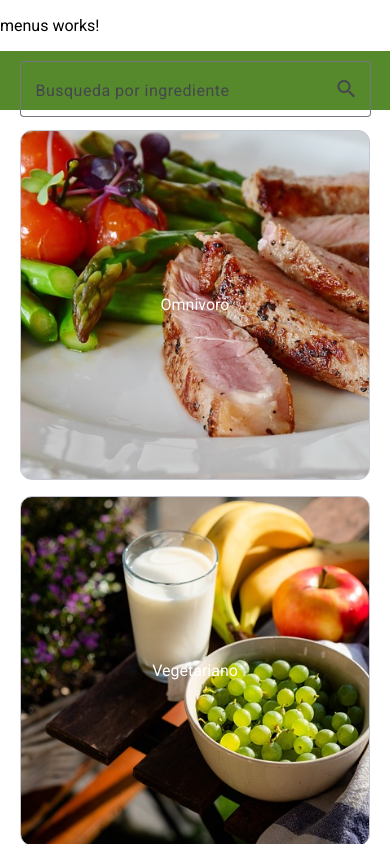
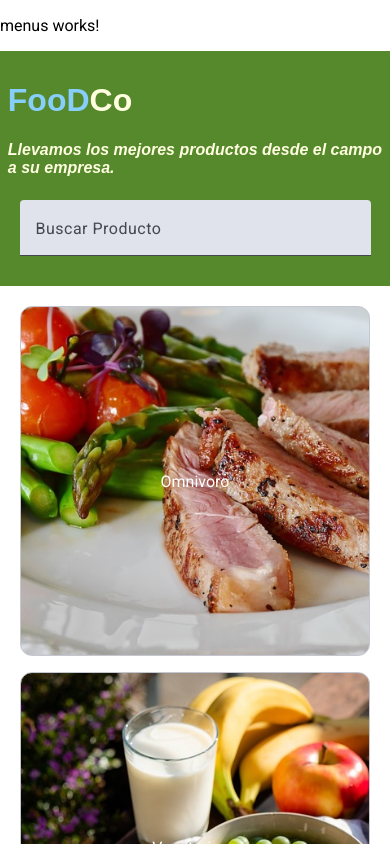
Before and after one commit to Cristobal-galaz/Proyecto-FooDCo-Ltda, an Angular app: page /menus in a window 390 px wide. Shown: the top 844 px of the page. Built offline with nearby package versions, Linux system fonts and the light colour scheme.

Commit message:
Lista-Menus 01/09/2024

```diff
--- /dev/null
+++ b/src/app/modulos/cliente/listar-menus/filtrar-producto/filtrar-producto.component.html
@@ -0,0 +1,32 @@
+<mat-accordion>
+    <mat-expansion-panel hideToggle>
+      <mat-expansion-panel-header>
+        <mat-panel-title> Filtrar Alimentos</mat-panel-title>
+      </mat-expansion-panel-header>
+
+      <section class="example-section">
+        <span class="example-list-section">
+          <mat-checkbox
+            class="example-margin"
+            [checked]="task().completed"
+            [indeterminate]="partiallyComplete()"
+            (change)="update($event.checked)"
+          >
+            {{task().name}}
+          </mat-checkbox>
+        </span>
+        <span class="example-list-section">
+          <ul>
+            @for (subtask of task().subtasks; track subtask; let i = $index) {
+              <li>
+                <mat-checkbox [checked]="subtask.completed" (change)="update($event.checked, i)">
+                  {{subtask.name}}
+                </mat-checkbox>
+              </li>
+            }
+          </ul>
+        </span>
+      </section>
+
+    </mat-expansion-panel>
+  </mat-accordion>
--- /dev/null
+++ b/src/app/modulos/cliente/listar-menus/filtrar-producto/filtrar-producto.component.ts
@@ -0,0 +1,50 @@
+import {ChangeDetectionStrategy, Component, signal, computed} from '@angular/core';
+import {MatExpansionModule} from '@angular/material/expansion';
+import {FormsModule} from '@angular/forms';
+import {MatCheckboxModule} from '@angular/material/checkbox';
+
+export interface Task {
+  name: string;
+  completed: boolean;
+  subtasks?: Task[];
+}
+@Component({
+  selector: 'app-filtrar-producto',
+  standalone: true,
+  imports: [MatExpansionModule, MatCheckboxModule, FormsModule],
+  templateUrl: './filtrar-producto.component.html',
+  styleUrl: './filtrar-producto.component.scss'
+})
+export class FiltrarProductoComponent {
+  readonly task = signal<Task>({
+    name: 'Categoria',
+    completed: false,
+    subtasks: [
+      {name: 'Desayuno', completed: false},
+      {name: 'Almuerzo', completed: false},
+      {name: 'Cena', completed: false},
+      {name: 'Colación', completed: false},
+    ],
+  });
+
+  readonly partiallyComplete = computed(() => {
+    const task = this.task();
+    if (!task.subtasks) {
+      return false;
+    }
+    return task.subtasks.some(t => t.completed) && !task.subtasks.every(t => t.completed);
+  });
+
+  update(completed: boolean, index?: number) {
+    this.task.update(task => {
+      if (index === undefined) {
+        task.completed = completed;
+        task.subtasks?.forEach(t => (t.completed = completed));
+      } else {
+        task.subtasks![index].completed = completed;
+        task.completed = task.subtasks?.every(t => t.completed) ?? true;
+      }
+      return {...task};
+    });
+  }
+}
--- /dev/null
+++ b/src/app/modulos/cliente/listar-menus/lista-productos/lista-productos.component.html
@@ -0,0 +1,11 @@
+<mat-card appearance="outlined">
+    <mat-card-header>
+      <mat-card-title> Productos Seleccionados</mat-card-title>
+    </mat-card-header>
+    <mat-card-actions>
+        @for(producto of listaProductos; track producto){
+            {{producto}}
+        }
+      <button mat-button>Crear Orden de Compra</button>
+    </mat-card-actions>
+  </mat-card>
--- a/src/app/modulos/cliente/listar-menus/listar-menus.component.html
+++ b/src/app/modulos/cliente/listar-menus/listar-menus.component.html
@@ -1,20 +1,22 @@
 @if(dietaSeleccionada === ''){
 <div class="green-box">
-        <mat-form-field class ="search" appearance="outline" >
-            <mat-label >Busqueda por ingrediente</mat-label>
-            <input matInput placeholder="Escriba algun ingrediente">
-            <mat-icon matSuffix>search</mat-icon>
+    <h1 class="titulo">
+        <span class="titulo-azul">FooD</span><span class="titulo-amarillo">Co</span>
+    </h1>
+    <h2 class="subtitulo">
+        Llevamos los mejores productos desde el campo a su empresa.
+    </h2>
+    <mat-form-field class="search">
+        <mat-label>Buscar Producto</mat-label>
+        <input matInput>
     </mat-form-field>
 </div>
 
+
 <div class="card-container">
     @for (dieta of dietas; track dieta.nombre){
-        <mat-card
-            class="card"
-            appearance="outlined"
-            [ngStyle]="{'background-image': 'url(' + dieta.imagen + ')'}"
-            (click) ="seleccionarDieta(dieta.nombre)"
-        >
+    <mat-card class="card" appearance="outlined" [ngStyle]="{'background-image': 'url(' + dieta.imagen + ')'}"
+        (click)="seleccionarDieta(dieta.nombre)">
         <mat-card-content class="card-content">
             {{dieta.nombre}}
         </mat-card-content>
@@ -22,15 +24,17 @@
     }
 </div>
 }
+
 @else{
+    <div class="body">
+        <div class="left-column">
+            <app-filtrar-producto></app-filtrar-producto>
+        </div>
+        <div class="center-column">
             <div class="card-container">
                 @for (dieta of dietas; track $index){
-            <mat-card
-            class="item types"
-            appearance="outlined"
-            [ngStyle]="{'background-image': 'url(' + dieta.imagen + ')'}"
-            (click) ="seleccionarDieta(dieta.nombre)"
-            >
+                <mat-card class="item types" appearance="outlined" [ngStyle]="{'background-image': 'url(' + dieta.imagen + ')'}"
+                    (click)="seleccionarDieta(dieta.nombre)">
                     <mat-card-content class="">
                         {{dieta.nombre}}
                     </mat-card-content>
@@ -48,5 +52,9 @@
                 </mat-tab>
                 }
             </mat-tab-group>
-
+        </div>
+        <div class="right-column">
+            <app-lista-productos></app-lista-productos>
+        </div>
+    </div>
 }
--- a/src/app/modulos/cliente/listar-menus/listar-menus.component.scss
+++ b/src/app/modulos/cliente/listar-menus/listar-menus.component.scss
@@ -75,18 +75,78 @@
   }
   .green-box {
     width: 100vw; /* Ocupa todo el ancho de la ventana del navegador */
-    height: 15vw; /* Puedes ajustar la altura según lo que necesites */
+    height: auto; /* Ajusta la altura automáticamente según el contenido */
     background-color: rgb(86, 136, 44); /* Color de fondo verde */
     margin: 0; /* Elimina cualquier margen por defecto */
     padding: 0; /* Elimina cualquier padding por defecto */
     margin-bottom: 20px;
     box-sizing: border-box;
     text-align: center;
-    padding-top: 10px ;
+    padding-top: 10px;
   }
-  .search{
-    width: 90vw;
+
+  .search {
+    width: 90vw; /* Limita el ancho máximo de la barra de búsqueda */
+    margin: 10px auto; /* Centra la barra de búsqueda */
   }
-input{
-    background-color: antiquewhite;
+
+  .titulo {
+    text-align: left;
+    margin-left: 5vw;
+    font-size: 3.375rem; /* 54px en unidades rem */
+    font-family: sans-serif;
   }
+
+  .titulo-azul {
+    color: rgb(135, 206, 250); /* Color azul para "FooD" */
+  }
+
+  .titulo-amarillo {
+    color: rgb(255, 255, 224); /* Color amarillo para "Co" */
+  }
+
+  .subtitulo {
+    text-align: left;
+    margin-left: 5vw;
+    font-size: 1.5rem; /* 24px en unidades rem */
+    font-family: sans-serif;
+    font-style: oblique;
+    color: rgb(255, 255, 224); /* Color amarillo pálido */
+    margin-top: 10px;
+  }
+
+  /* Media queries para pantallas pequeñas */
+  @media (max-width: 768px) {
+    .titulo {
+      font-size: 2.5rem; /* Reduce el tamaño de fuente en pantallas más pequeñas */
+    }
+    .subtitulo {
+      font-size: 1.25rem; /* Ajusta el tamaño de fuente en pantallas más pequeñas */
+    }
+  }
+
+  @media (max-width: 480px) {
+    .titulo {
+      font-size: 2rem; /* Reduce aún más el tamaño de fuente en pantallas muy pequeñas */
+      margin-left: 2vw; /* Reduce el margen izquierdo */
+    }
+    .subtitulo {
+      font-size: 1rem; /* Ajusta el tamaño de fuente en pantallas muy pequeñas */
+      margin-left: 2vw; /* Reduce el margen izquierdo */
+    }
+  }
+  .body {
+    display: grid;
+    grid-template-columns: 1fr 5fr 1fr; /* Tres columnas, la del medio es más ancha */
+    gap: 10px; /* Espacio entre las columnas */
+}
+
+.left-column, .right-column {
+    background-color: #f0f0f0; /* Color de fondo para las columnas vacías */
+}
+
+.center-column {
+    display: flex;
+    flex-direction: column;
+    align-items: center; /* Centra el contenido horizontalmente */
+}
--- a/src/app/modulos/cliente/listar-menus/listar-menus.component.ts
+++ b/src/app/modulos/cliente/listar-menus/listar-menus.component.ts
@@ -1,18 +1,21 @@
-import { Component, ChangeDetectorRef } from '@angular/core';
+import { Component } from '@angular/core';
 import { CommonModule } from '@angular/common';
 import {MatCardModule} from '@angular/material/card';
 import {MatChipsModule} from '@angular/material/chips';
 import {MatProgressBarModule} from '@angular/material/progress-bar';
 import {MatTabsModule} from '@angular/material/tabs';
 import { ProductoComponent } from './producto/producto.component';
+import {MatInputModule} from '@angular/material/input';
 import {MatFormFieldModule} from '@angular/material/form-field';
-import {MatIconModule} from '@angular/material/icon';
-import {MatInputModule} from '@angular/material/input';
+import { FiltrarProductoComponent } from './filtrar-producto/filtrar-producto.component';
+import { ListaProductosComponent } from './lista-productos/lista-productos.component';
+
 
 @Component({
   selector: 'app-listar-menus',
   standalone: true,
-  imports: [MatCardModule, MatChipsModule, MatProgressBarModule, CommonModule, MatTabsModule, ProductoComponent, MatFormFieldModule, MatInputModule, MatIconModule],
+  imports: [MatCardModule, MatChipsModule, MatProgressBarModule, CommonModule, MatTabsModule,
+    ProductoComponent, MatFormFieldModule, MatInputModule, FiltrarProductoComponent, ListaProductosComponent],
   templateUrl: './listar-menus.component.html',
   styleUrl: './listar-menus.component.scss'
 
```
Also changed, not shown: src/app/modulos/cliente/listar-menus/lista-productos/lista-productos.component.ts (added, +13 -0 lines), src/app/modulos/cliente/listar-menus/filtrar-producto/filtrar-producto.component.scss (added), src/app/modulos/cliente/listar-menus/lista-productos/lista-productos.component.scss (added), 2 other files (tests, documents, lock files or other folders). Lines whose indentation alone changed are shown as unchanged.
